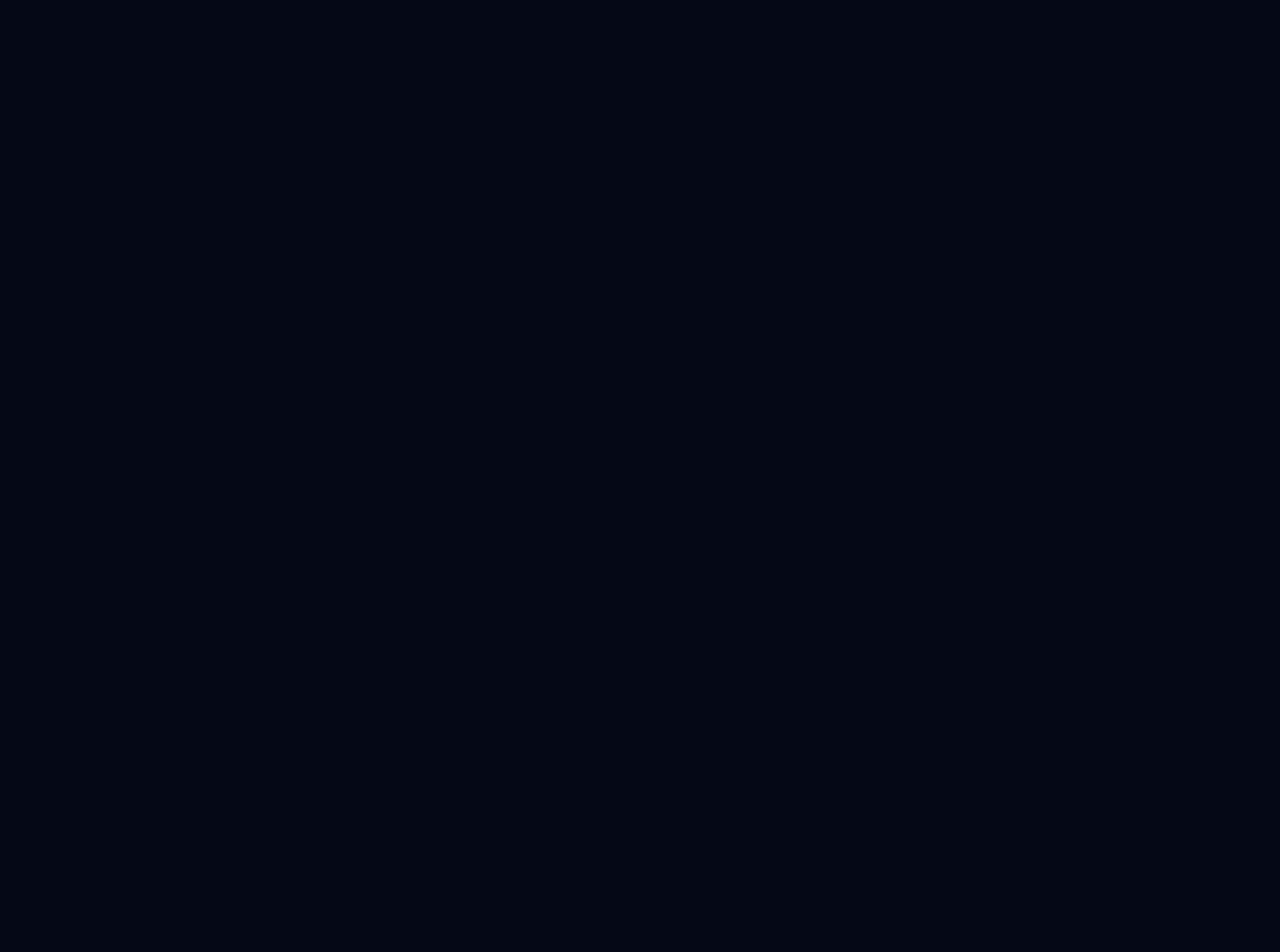
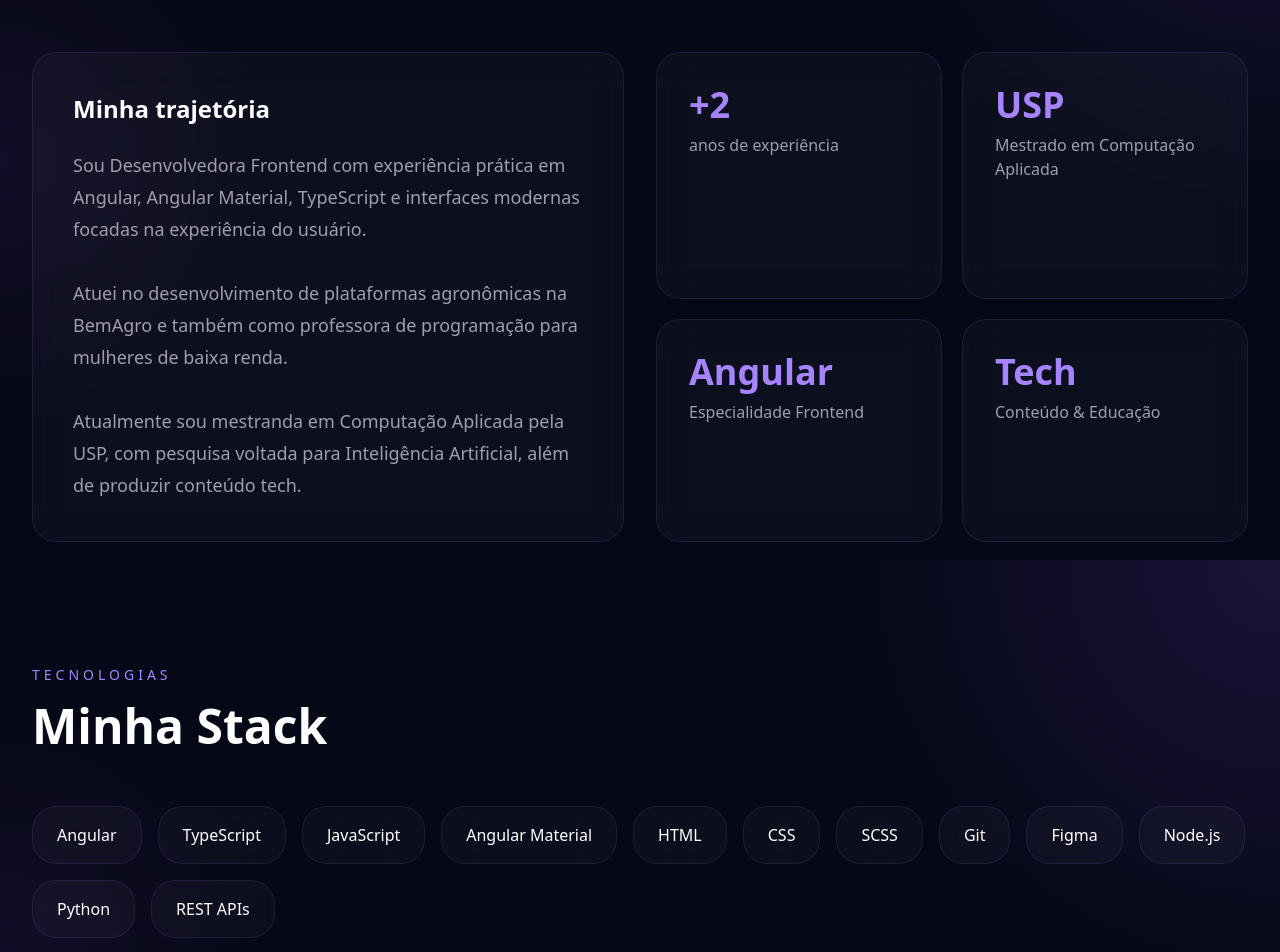
Before and after one commit to deiacristina/portfolio-andreia, a Next.js app: page / in a window 1280 px wide. Shown: the part 1040-1992 px from the top of the page. Before the commit the page ends 828 px from the top, so only its background shows below. Built offline with nearby package versions, Linux system fonts and the light colour scheme.

Commit message:
feat: add about and tech stach sections

```diff
--- a/src/app/page.tsx
+++ b/src/app/page.tsx
@@ -1,11 +1,15 @@
+import { About } from "@/components/about";
 import { Hero } from "@/components/hero";
 import { Navbar } from "@/components/navbar";
+import { TechStack } from "@/components/techStack";
 
 export default function Home() {
   return (
     <main>
       <Navbar />
       <Hero />
+      <About />
+      <TechStack />
     </main>
   );
 }
--- a/src/components/about.tsx
+++ b/src/components/about.tsx
@@ -0,0 +1,101 @@
+export function About() {
+  return (
+    <section
+      id="about"
+      className="section-spacing"
+    >
+      <div className="container-custom">
+
+        <div className="mb-14">
+
+          <span className="text-violet-400 uppercase tracking-[4px] text-sm">
+            Sobre mim
+          </span>
+
+          <h2 className="text-5xl font-bold mt-4">
+            Quem é Andréia?
+          </h2>
+
+        </div>
+
+        <div className="grid lg:grid-cols-2 gap-8">
+
+          <div className="glass-card p-10">
+
+            <h3 className="text-2xl font-semibold mb-6">
+              Minha trajetória
+            </h3>
+
+            <p className="text-zinc-400 leading-8 text-lg">
+
+              Sou Desenvolvedora Frontend com experiência
+              prática em Angular, Angular Material,
+              TypeScript e interfaces modernas focadas
+              na experiência do usuário.
+
+              <br />
+              <br />
+
+              Atuei no desenvolvimento de plataformas
+              agronômicas na BemAgro e também como
+              professora de programação para mulheres
+              de baixa renda.
+
+              <br />
+              <br />
+
+              Atualmente sou mestranda em Computação
+              Aplicada pela USP, com pesquisa voltada
+              para Inteligência Artificial, além de
+              produzir conteúdo tech.
+
+            </p>
+
+          </div>
+
+          <div className="grid grid-cols-2 gap-5">
+
+            <div className="glass-card p-8">
+              <h4 className="text-4xl font-bold text-violet-400">
+                +2
+              </h4>
+              <p className="text-zinc-400 mt-2">
+                anos de experiência
+              </p>
+            </div>
+
+            <div className="glass-card p-8">
+              <h4 className="text-4xl font-bold text-violet-400">
+                USP
+              </h4>
+              <p className="text-zinc-400 mt-2">
+                Mestrado em Computação Aplicada
+              </p>
+            </div>
+
+            <div className="glass-card p-8">
+              <h4 className="text-4xl font-bold text-violet-400">
+                Angular
+              </h4>
+              <p className="text-zinc-400 mt-2">
+                Especialidade Frontend
+              </p>
+            </div>
+
+            <div className="glass-card p-8">
+              <h4 className="text-4xl font-bold text-violet-400">
+                Tech
+              </h4>
+              <p className="text-zinc-400 mt-2">
+                Conteúdo & Educação
+              </p>
+            </div>
+
+          </div>
+
+        </div>
+
+      </div>
+    </section>
+  );
+}
--- a/src/components/techStack.tsx
+++ b/src/components/techStack.tsx
@@ -0,0 +1,47 @@
+const technologies = [
+  "Angular",
+  "TypeScript",
+  "JavaScript",
+  "Angular Material",
+  "HTML",
+  "CSS",
+  "SCSS",
+  "Git",
+  "Figma",
+  "Node.js",
+  "Python",
+  "REST APIs",
+];
+
+export function TechStack() {
+  return (
+    <section className="pb-32">
+      <div className="container-custom">
+
+        <div className="mb-14">
+          <span className="text-violet-400 uppercase tracking-[4px] text-sm">
+            Tecnologias
+          </span>
+
+          <h2 className="text-5xl font-bold mt-4">
+            Minha Stack
+          </h2>
+        </div>
+
+        <div className="flex flex-wrap gap-4">
+
+          {technologies.map((tech) => (
+            <div
+              key={tech}
+              className="glass-card px-6 py-4 hover:border-violet-500 transition"
+            >
+              {tech}
+            </div>
+          ))}
+
+        </div>
+
+      </div>
+    </section>
+  );
+}
```
